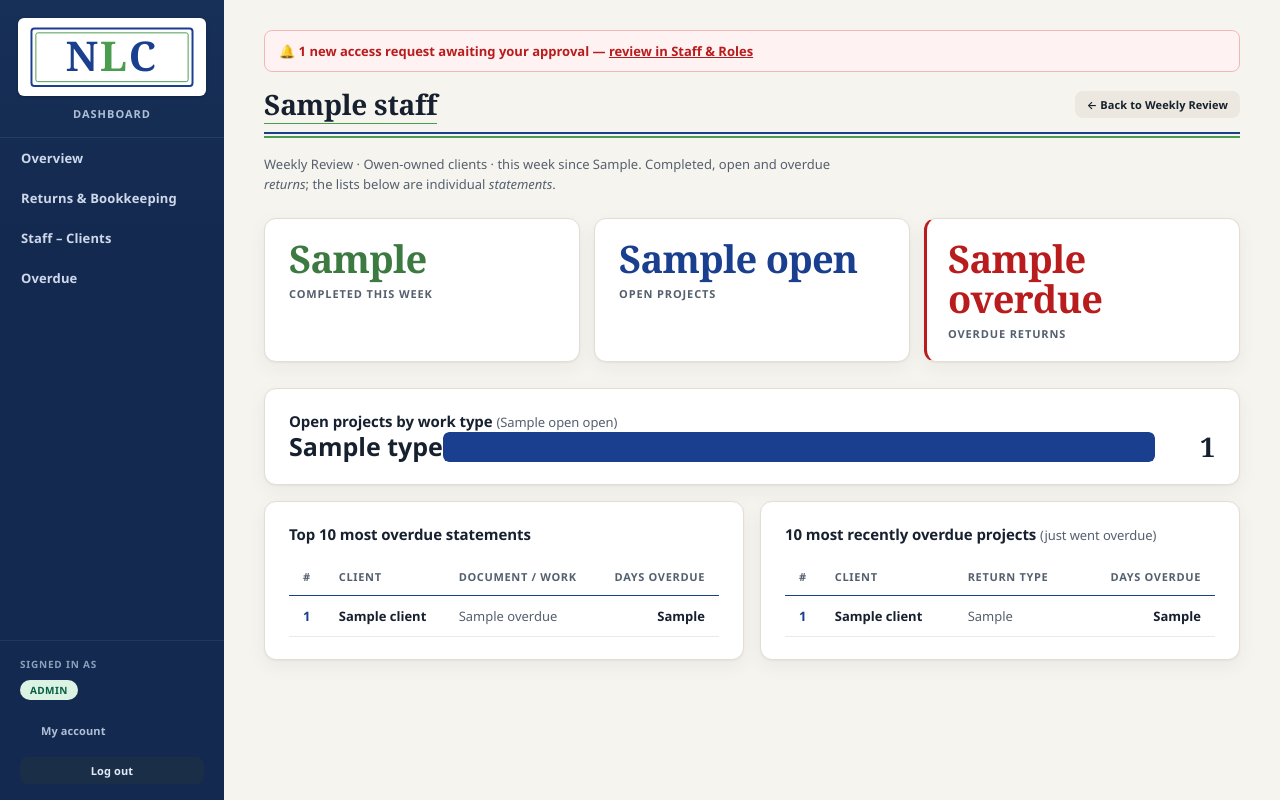
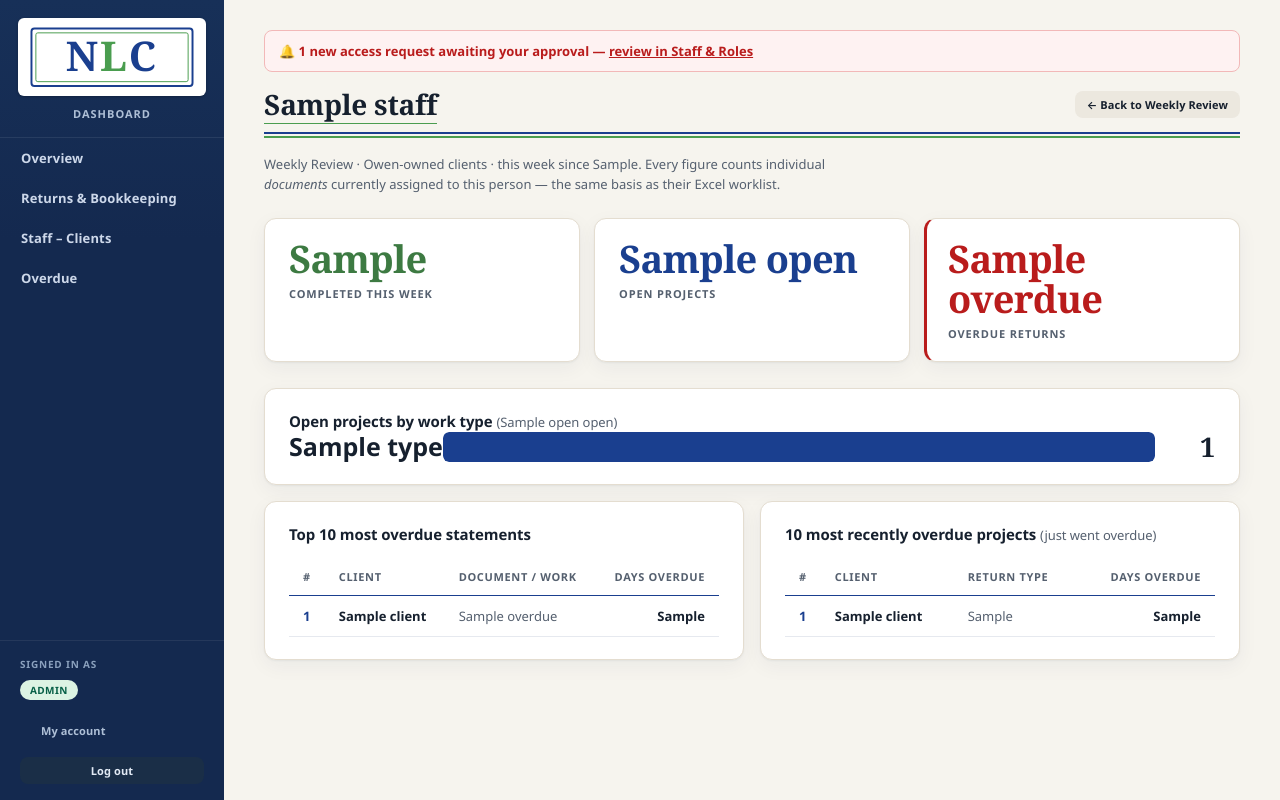
Before and after one commit to NLC-Team/NLC-Weekly-Dashboard, a Python web app: template src/templates/review_staff.html in a window 1280 px wide. Run offline with Jinja, Linux system fonts and the light colour scheme; the template is opened without the code that fills it: most values are stand-ins (such as "Sample title", 1, 10 or a date in 2020).

Commit message:
Weekly Review: staff page subtitle now describes the real grain
The subtitle said "Completed, open and overdue returns; the lists below are
individual statements" -- a sentence written to tell the reader the tiles were
a COARSER grain than the lists. Since the tiles now count individual documents
too, that claim taught the opposite of the truth about the very numbers this
page exists to make trustworthy.

```diff
--- a/src/templates/review_staff.html
+++ b/src/templates/review_staff.html
@@ -16,8 +16,8 @@
 
 <p class="subtitle" style="margin-top:0">
   Weekly Review · Owen-owned clients · this week since {{ staff.week_start }}.
-  Completed, open and overdue <em>returns</em>; the lists below are individual
-  <em>statements</em>.
+  Every figure counts individual <em>documents</em> currently assigned to this person —
+  the same basis as their Excel worklist.
 </p>
 
 <!-- Headline tiles -->
```
